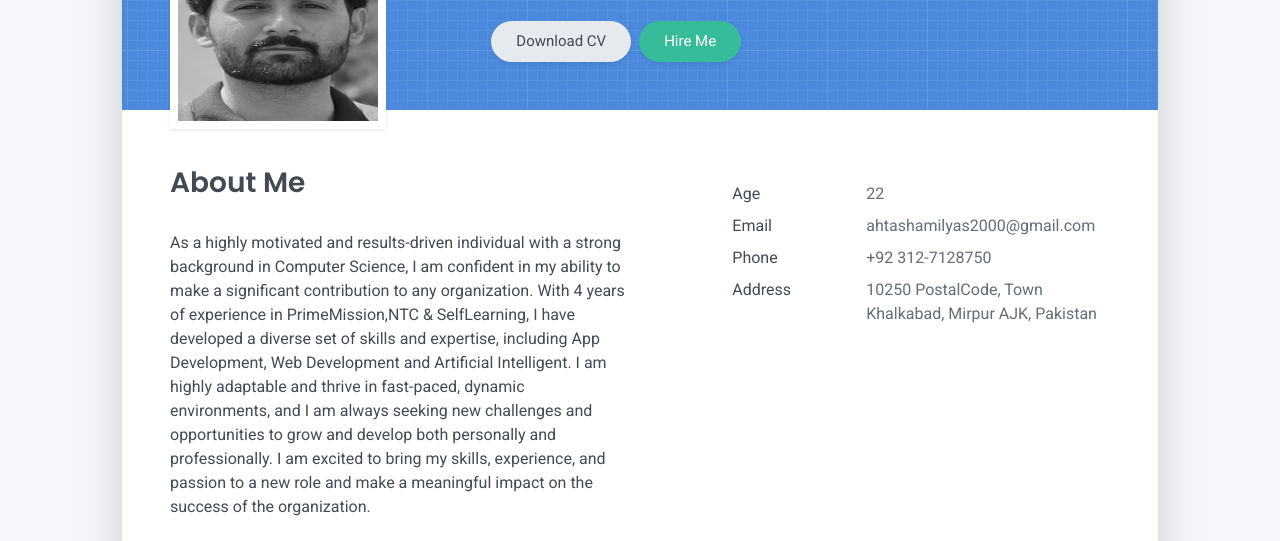
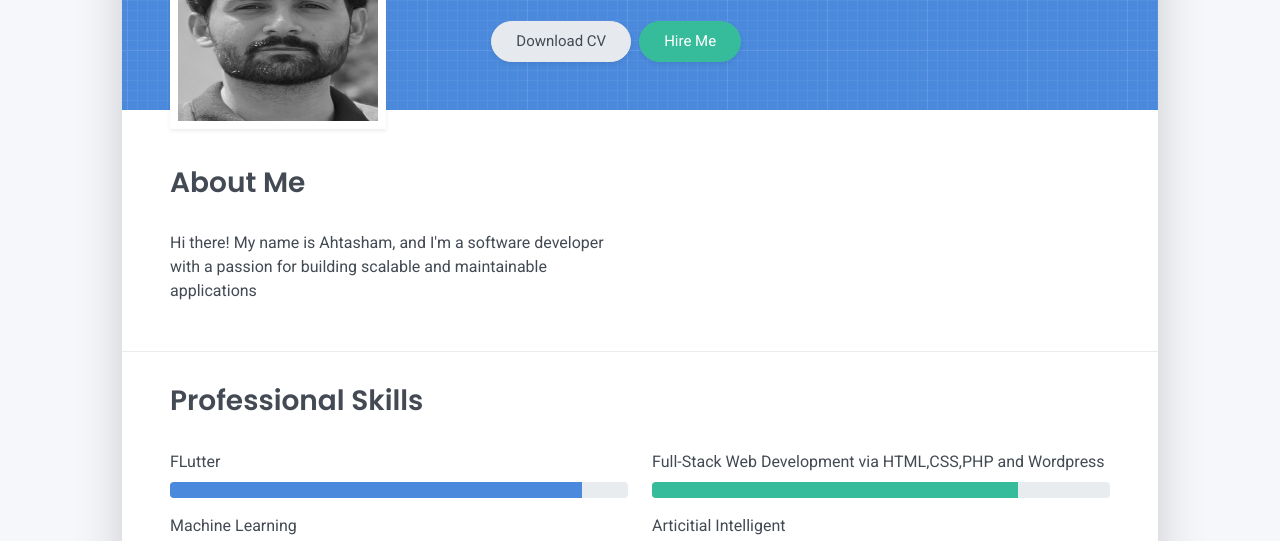
Before and after one commit to ahtashamilyas/ahtashamilyas.github.io, a plain HTML site: page index.html in a window 1280 px wide. Shown: the part 259-800 px from the top of the page. Drawn offline with Linux system fonts and the light colour scheme.

Commit message:
updated code!

```diff
--- a/index.html
+++ b/index.html
@@ -65,35 +65,7 @@
     <div class="row">
       <div class="col-md-6">
         <h2 class="h3 mb-3">About Me</h2>
-        <p>As a highly motivated and results-driven individual with a strong background in Computer Science, I am confident in my ability to make a significant contribution to any organization. With 4 years of experience in PrimeMission,NTC & SelfLearning, I have developed a diverse set of skills and expertise, including App Development, Web Development and Artificial Intelligent. I am highly adaptable and thrive in fast-paced, dynamic environments, and I am always seeking new challenges and opportunities to grow and develop both personally and professionally. I am excited to bring my skills, experience, and passion to a new role and make a meaningful impact on the success of the organization.</p>
-      </div>
-      <div class="col-md-5 offset-md-1">
-        <div class="row mt-2">
-          <div class="col-sm-4">
-            <div class="pb-1">Age</div>
-          </div>
-          <div class="col-sm-8">
-            <div class="pb-1 text-secondary">22</div>
-          </div>
-          <div class="col-sm-4">
-            <div class="pb-1">Email</div>
-          </div>
-          <div class="col-sm-8">
-            <div class="pb-1 text-secondary">ahtashamilyas2000@gmail.com</div>
-          </div>
-          <div class="col-sm-4">
-            <div class="pb-1">Phone</div>
-          </div>
-          <div class="col-sm-8">
-            <div class="pb-1 text-secondary">+92 312-7128750</div>
-          </div>
-          <div class="col-sm-4">
-            <div class="pb-1">Address</div>
-          </div>
-          <div class="col-sm-8">
-            <div class="pb-1 text-secondary">10250 PostalCode, Town Khalkabad, Mirpur AJK, Pakistan</div>
-          </div>
-        </div>
+        <p>Hi there! My name is Ahtasham, and I'm a software developer with a passion for building scalable and maintainable applications</p>
       </div>
     </div>
   </div>
```
